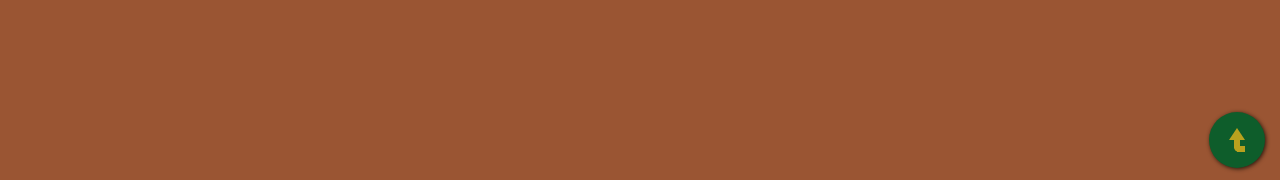
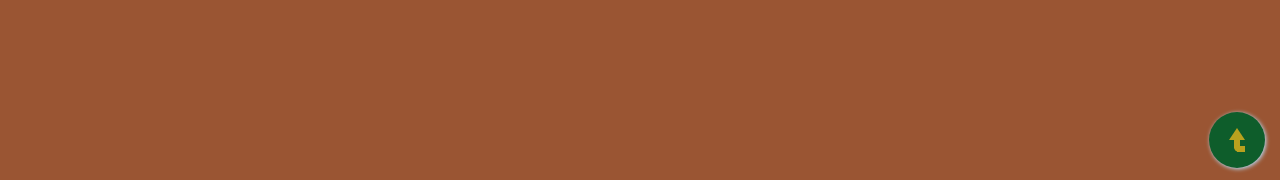
Before and after one commit to joshhennen/RegenCo-op, a Jekyll site: the page built from docs/_articles/test5.html, in a window 1280 px wide. Shown: the part 717-897 px from the top of the page. Built offline with Jekyll 4.4.1, drawn with Linux system fonts in a browser that asks for light colours.

Commit message:
Make to top icon more distinguishable

```diff
--- a/docs/_sass/_style.scss
+++ b/docs/_sass/_style.scss
@@ -405,7 +405,7 @@ article {
             right: 15px;
             border-radius: 50%;
             background: $dark-teal;
-            @include box-shadow( 1px 1px 4px 0 $dark-brown);
+            @include box-shadow( 1px 1px 4px 0 $light-blue);
         }
     }
 
```
